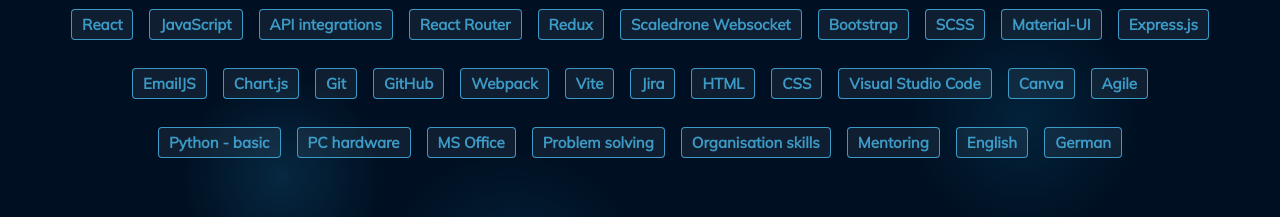
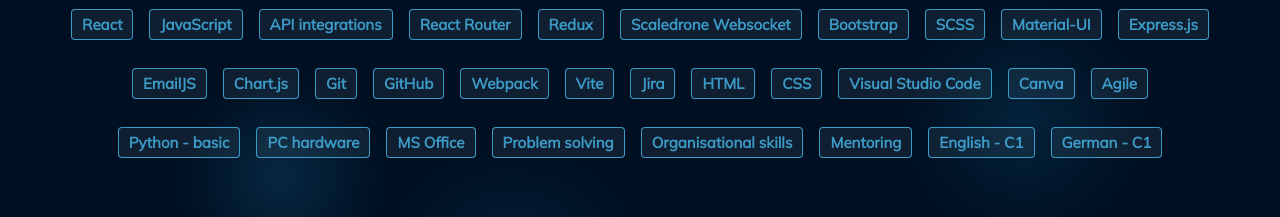
Before and after one commit to Flame787/Portfolio-page, a React (Create React App) app: page /contact in a window 1280 px wide. Shown: the part 840-1057 px from the top of the page. Built offline with nearby package versions, Linux system fonts and the light colour scheme; no server answers; a web font is replaced by a local one.

Commit message:
corrected skills

```diff
--- a/src/pages/Contact.jsx
+++ b/src/pages/Contact.jsx
@@ -33,10 +33,10 @@
   "PC hardware",
   "MS Office",
   "Problem solving",
-  "Organisation skills",
+  "Organisational skills",
   "Mentoring",
-  "English",
-  "German",
+  "English - C1",
+  "German - C1",
 ];
 
 export default function Contact({ darkMode }) {
```
